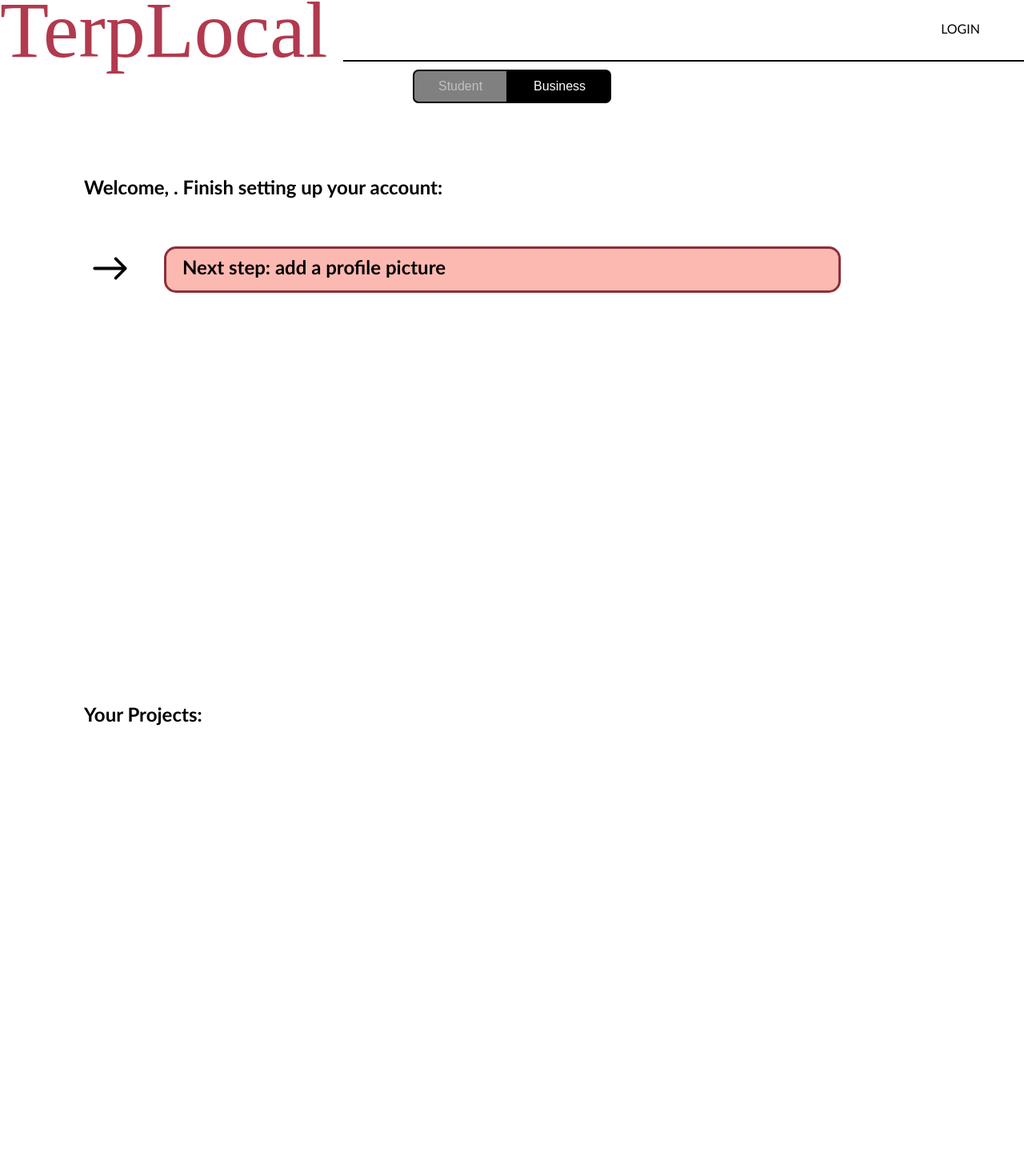
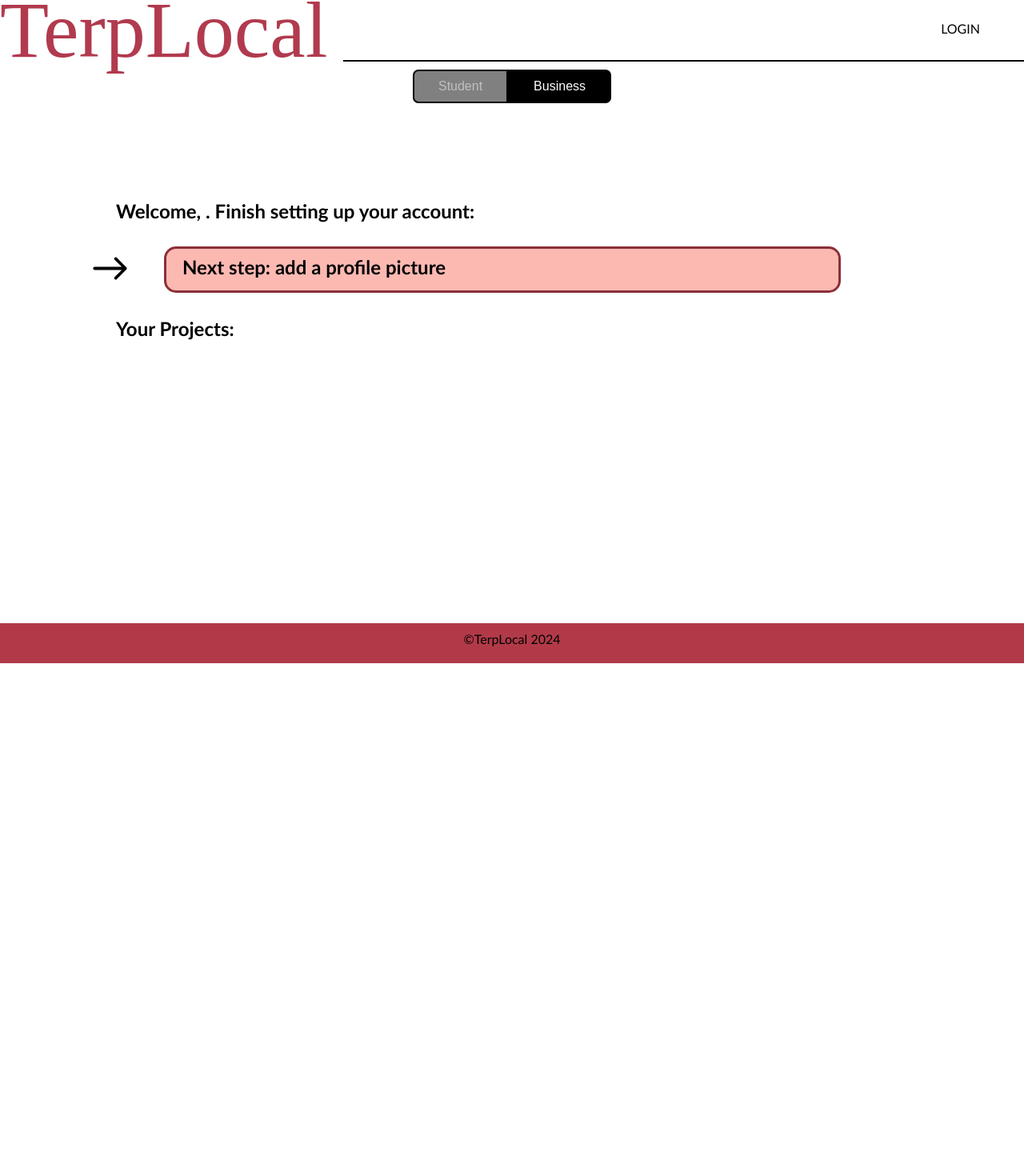
Before and after one commit to Cadoodlii/TerpLocal, a React (Create React App) app: page /#/dashboard in a window 1280 px wide. Shown: the part 23-1493 px from the top of the page at 80% size. After the commit the page ends 852 px from the top, so only its background shows below. Built offline with nearby package versions, Linux system fonts and the light colour scheme.

Commit message:
Fixed bugs with footer

```diff
--- a/src/components/common/dashboard/Dashboard.jsx
+++ b/src/components/common/dashboard/Dashboard.jsx
@@ -7,7 +7,7 @@ import { AccountSetUp } from "./AccountSetUp";
 function Dashboard({ projects, isStudent, email }) {
   if (isStudent) {
     return (
-      <section>
+      <section className="container">
         <div className="title"></div>
         <h2 className="side-column">
           Welcome, {email}. Finish setting up your account!
@@ -18,23 +18,23 @@ function Dashboard({ projects, isStudent, email }) {
         <br></br>
         <br></br>
         <h2 className="side-column">Your Recommended Projects:</h2>
-        <div className="container">
+        <div>
           <Projects projects={projects} />
         </div>
       </section>
     );
   } else {
     return (
-      <section>
+      <section className="container">
         <div className="title"></div>
         <h2 className="side-column">
           Welcome, {email}. Finish setting up your account:
         </h2>
-        <div className="container">
+        <div>
           <AccountSetUp />
         </div>
         <h2 className="side-column">Your Projects:</h2>
-        <div className="container">
+        <div>
           <Projects
             projects={projects.filter((project) => project.company === email)}
           />
--- a/src/components/common/profile/App.jsx
+++ b/src/components/common/profile/App.jsx
@@ -22,7 +22,7 @@ function App({isStudent}) {
 
         else {
         return (
-          <div>
+          <div className='container'>
           <div class = "main_container">
             <Image />
             <BusinessProfile />
```
